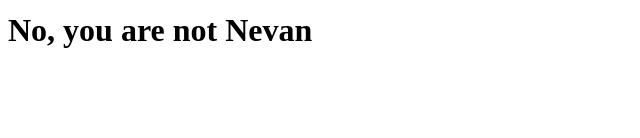
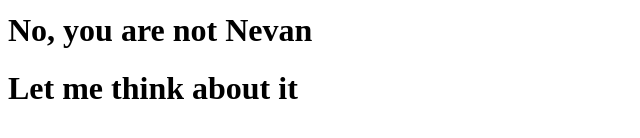
Before and after one commit to JaumeRojo/jaumerojo.github.io, a plain HTML site: page index.html in a window 1280 px wide. Shown: the part 376-514 px from the top of the page, without its empty margins (0-640 px from the left). Drawn offline with Linux system fonts and the light colour scheme.

Commit message:
Fifth Change
Now with a third sentence

```diff
--- a/index.html
+++ b/index.html
@@ -3,3 +3,5 @@
 <img src="https://media0.giphy.com/media/1X6RI4ta5kNYe3SSTq/giphy.gif">
 
 <h1>No, you are not Nevan</h1>
+
+<h1>Let me think about it</h1>
```
